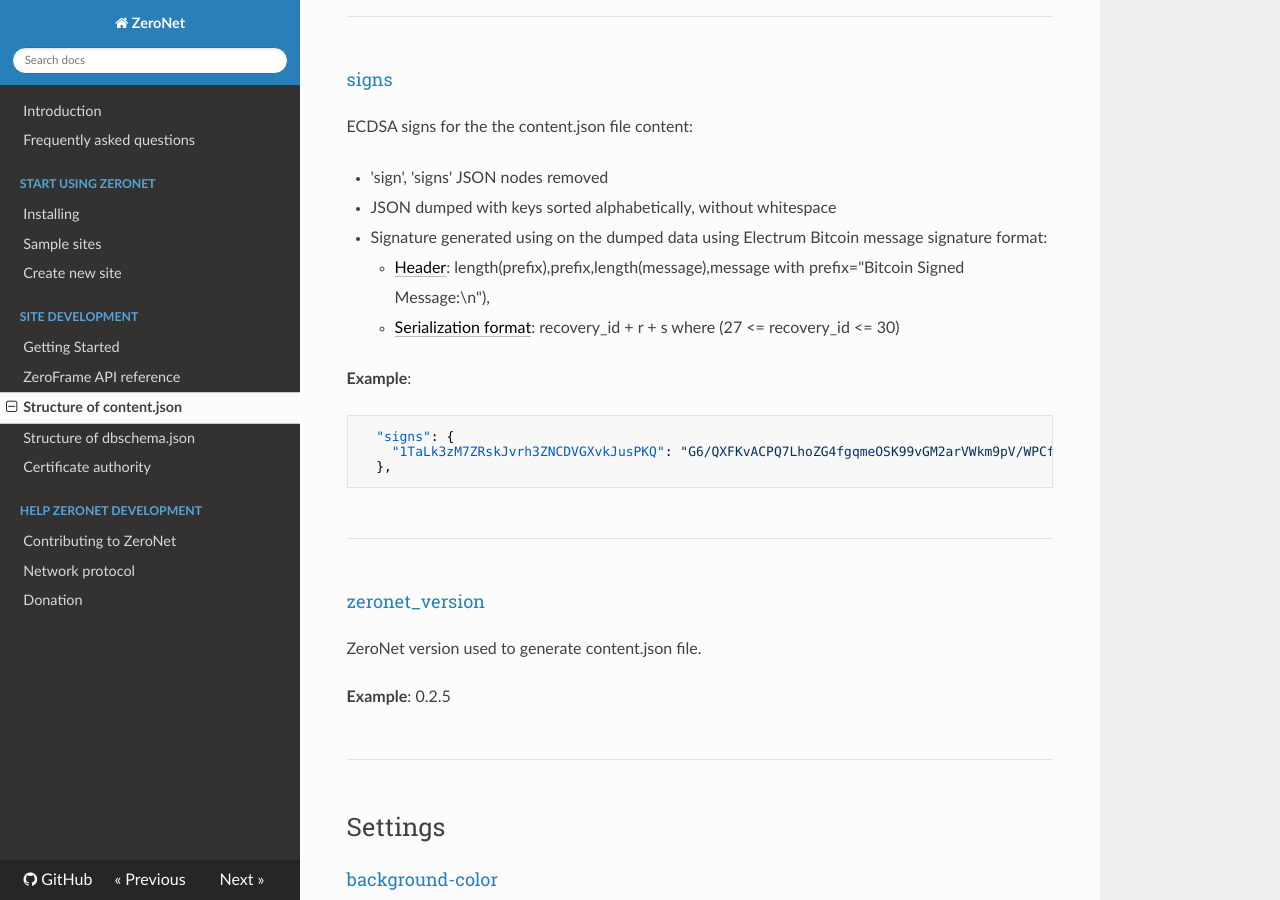
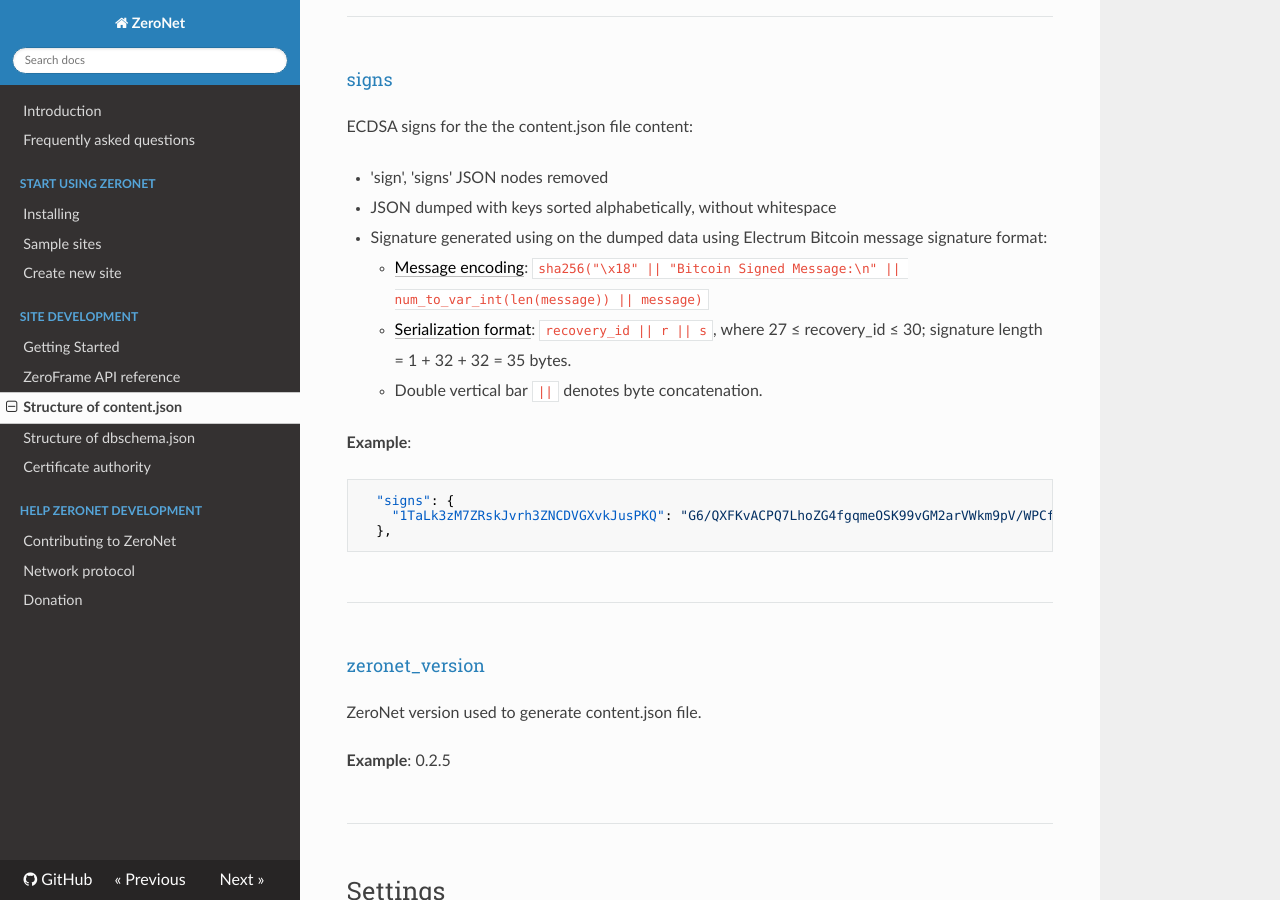
Before and after one commit to HelloZeroNet/Documentation, an MkDocs documentation site: the page built from docs/site_development/content_json.md, in a window 1280 px wide and 900 px high, scrolled down 3175 px. Built offline with MkDocs 1.6.1, drawn with Linux system fonts in a browser that asks for light colours; nearby versions of some CDN libraries; comment, search, counter and statistics services are not loaded; old or Windows-style settings are respelled for this version of MkDocs.

Commit message:
Correction on signature format (sha256)

````diff
--- a/docs/site_development/content_json.md
+++ b/docs/site_development/content_json.md
@@ -132,8 +132,9 @@
  - 'sign', 'signs' JSON nodes removed
  - JSON dumped with keys sorted alphabetically, without whitespace
  - Signature generated using on the dumped data using Electrum Bitcoin message signature format:
-    * [Header](https://github.com/vbuterin/pybitcointools/blob/87806f3c984e258a5f30814a089b5c29cbcf0952/bitcoin/main.py#L405): length(prefix),prefix,length(message),message with prefix="Bitcoin Signed Message:\n"),
-    * [Serialization format](https://github.com/MuxZeroNet/zerolib/blob/f13126e04bf99b1b416a7ea5b5cad7924cdc15a4/zerolib/integrity/bitcoin.py#L82-L93): recovery_id + r + s where (27 <= recovery_id <= 30)
+    * [Message encoding](https://github.com/vbuterin/pybitcointools/blob/87806f3c984e258a5f30814a089b5c29cbcf0952/bitcoin/main.py#L405): `sha256("\x18" || "Bitcoin Signed Message:\n" || num_to_var_int(len(message)) || message)`
+    * [Serialization format](https://github.com/MuxZeroNet/zerolib/blob/f13126e04bf99b1b416a7ea5b5cad7924cdc15a4/zerolib/integrity/bitcoin.py#L82-L93): `recovery_id || r || s`, where 27 ≤ recovery_id ≤ 30; signature length = 1 + 32 + 32 = 35 bytes.
+    * Double vertical bar `||` denotes byte concatenation.
 
 **Example**:
 ```json
````
